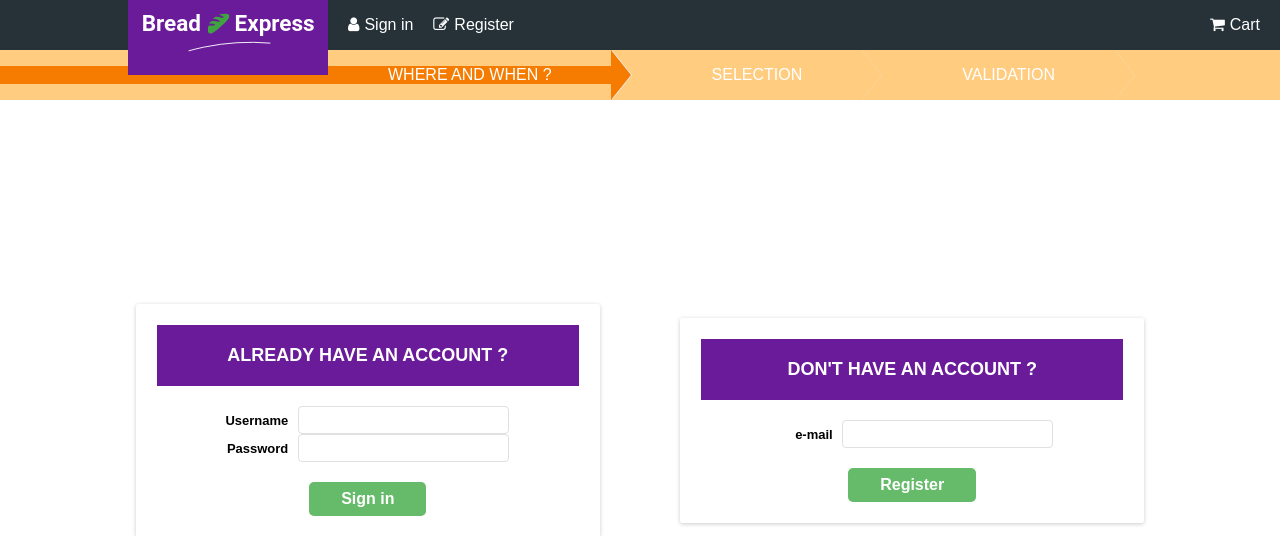
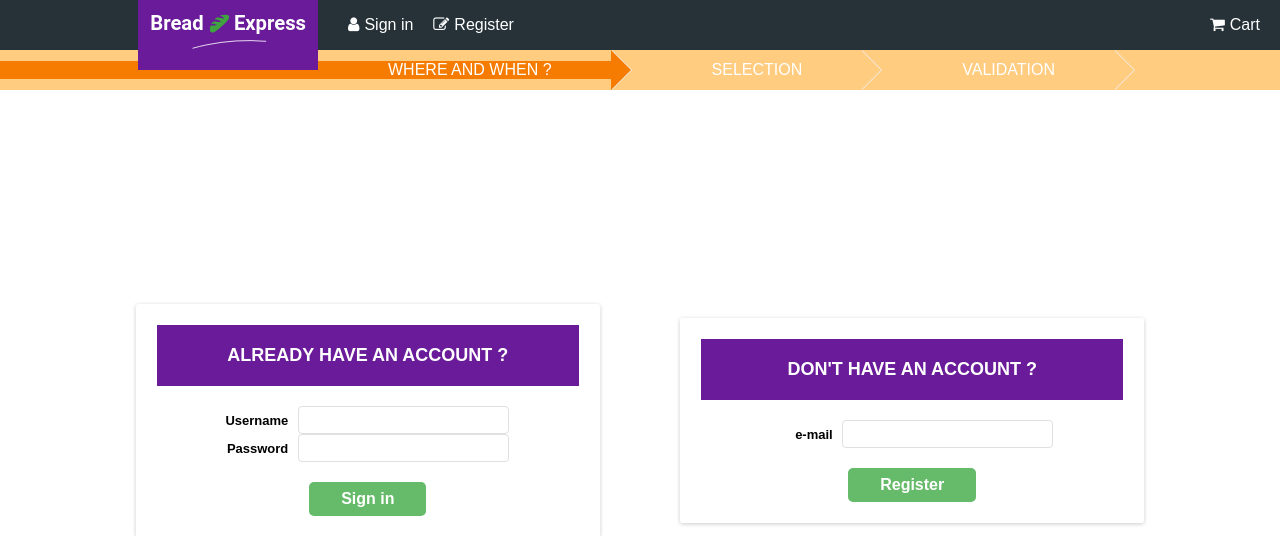
Before and after one commit to bestrax/phpProjet, a PHP site: page /login.php in a window 1280 px wide. Shown: the top 536 px of the page. Run offline with PHP 8.4, Linux system fonts and the light colour scheme; some web fonts are replaced.

Commit message:
Login et changement navbar

```diff
--- a/assets/css/login.css
+++ b/assets/css/login.css
@@ -42,20 +42,18 @@
 
 .content {
     padding-top: 20px;
-    padding-bottom: 0px;
+    padding-bottom: 0;
 }
 
 form {
-    margin-bottom: 0px;
+    margin-bottom: 0;
 }
 
 input {
     min-height: 2em;
     font-size: 14px;
     border-radius: 4px;
-    border-width: 1px;
-    border-style: solid;
-    border-color: #E0E0E0;
+    border: 1px solid #E0E0E0;
     padding: 5px;
     width: 50%;
     display: inline-block;
--- a/assets/css/master.css
+++ b/assets/css/master.css
@@ -18,7 +18,7 @@ body {
     margin : 0;
     padding: 0;
     height: 10vh;
-    min-height: 100px;
+    min-height: 90px;
 }
 
 #navbar .row {
@@ -37,11 +37,9 @@ body {
 }
 
 #navbar .row .logo {
-    height: 100px;
+    height: 90px;
     width: 200px;
-    background-color: red;
     background-size: 100%;
-    background-repeat: no-repeat;
     position: absolute;
     z-index: 3;
 }
@@ -96,7 +94,7 @@ body {
 #order-process {
     background-color: #FFCC80;
     height: 5vh;
-    min-height: 50px;
+    min-height: 40px;
 }
 
 #order-process .step {
@@ -120,12 +118,12 @@ body {
     position: absolute;
     left: 100%;
     top: 50%;
-    margin-top: -25px;
+    margin-top: -20px;
     width: 0;
     height: 0;
-    border-top: 25px solid transparent;
-    border-right: 25px solid transparent;
-    border-bottom: 25px solid transparent;
+    border-top: 20px solid transparent;
+    border-right: 20px solid transparent;
+    border-bottom: 20px solid transparent;
     border-left: 20px solid #ecf0f1;
 }
 
@@ -133,14 +131,14 @@ body {
     content: '';
     display: block;
     position: absolute;
-    left: calc(100% - 0.5px);
+    left: calc(100% - 1px);
     top: 50%;
-    margin-top: -25px;
+    margin-top: -20px;
     width: 0;
     height: 0;
-    border-top: 25px solid transparent;
-    border-right: 25px solid transparent;
-    border-bottom: 25px solid transparent;
+    border-top: 20px solid transparent;
+    border-right: 20px solid transparent;
+    border-bottom: 20px solid transparent;
     border-left: 20px solid #FFCC80;
 }
 
@@ -191,7 +189,6 @@ body {
 }
 
 #container {
-    margin-top: 10vh;
     width: 100vw;
     margin: 0;
     padding: 0;
@@ -229,10 +226,7 @@ body {
 
 .button {
     background-color: #66BB6A;
-    padding-right: 1em;
-    padding-left: 1em;
-    padding-top: .25em;
-    padding-bottom: .25em;
+    padding: .25em 1em;
     border-radius: 5px;
     color: white;
     font-weight: bold;
@@ -243,8 +237,5 @@ body {
 }
 
 .btn-lg {
-    padding-right: 2em;
-    padding-left: 2em;
-    padding-top: .5em;
-    padding-bottom: .5em;
+    padding: .5em 2em;
 }
--- a/login.php
+++ b/login.php
@@ -50,12 +50,12 @@
 
                 <div class="form-control">
                     <label for="username">Username</label>
-                    <input type="text" name="username" />
+                    <input type="text" name="username" id="username"/>
                 </div>
 
                 <div class="form-control">
                     <label for="password">Password</label>
-                    <input type="text" name="password" />
+                    <input type="text" name="password" id="password" />
                 </div>
 
                 <div class="form-submit">
@@ -77,8 +77,8 @@
             <form>
 
                 <div class="form-control">
-                    <label for="username">e-mail</label>
-                    <input type="text" name="email" />
+                    <label for="email">e-mail</label>
+                    <input type="text" name="email" id="email" />
                 </div>
 
                 <div class="form-submit">
```
